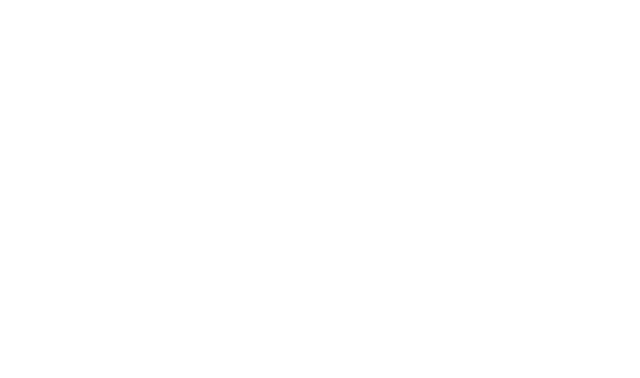
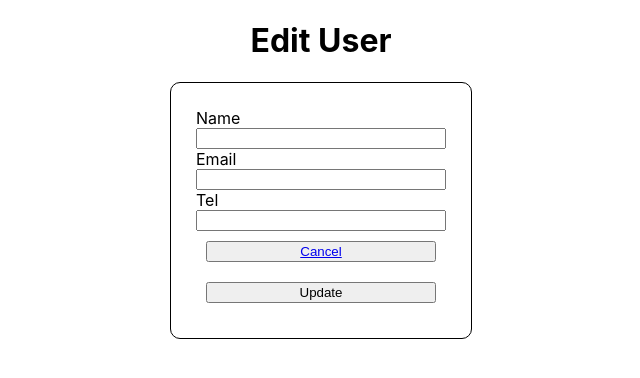
Before and after one commit to LEstebanR/prueba365frontend, a React (Create React App) app: page /edituser/1 in a window 1280 px wide. Before the commit this address had no page. Shown: the top 378 px of the page, without its empty margins (319-959 px from the left). Built offline with nearby package versions, Linux system fonts and the light colour scheme.

Commit message:
add edit user page

```diff
--- a/src/App.js
+++ b/src/App.js
@@ -7,6 +7,7 @@
 import Books from './pages/Books.jsx'
 import CreateBook from './pages/CreateBook.jsx'
 import Unavailables from './pages/Unavailables.jsx'
+import EditUser from './pages/EditUser.jsx'
 
 function App() {
   return (
@@ -18,6 +19,7 @@
       <Route path="/createuser" element={<CreateUser/>}/>
       <Route path="/availables" element={<Availables/>}/>
       <Route path="/unavailables" element={<Unavailables/>}/>
+      <Route path="/edituser/:id" element={<EditUser/>}/>
     </Routes>
 
   );
--- /dev/null
+++ b/src/pages/EditUser.jsx
@@ -0,0 +1,50 @@
+import { Link } from "react-router-dom"
+import { useState } from "react"
+import axios from "axios"
+import history from "../utils/history"
+import '../assets/styles/createuser.css'
+
+const EditUser = () => {
+  const [newUser, setNewUser] = useState({})
+
+  const getName = (e) => {
+    setNewUser({ ...newUser, name: e.target.value })
+  }
+
+  const getEmail = (e) => {
+    setNewUser({ ...newUser, email: e.target.value })
+  }
+
+  const getTel = (e) => {
+    setNewUser({ ...newUser, tel: e.target.value })
+  }
+
+  const updateUser = (e) => {
+    // e.preventDefault()
+    // axios.post("https://library365backend.herokuapp.com/users", user)
+    //   .then(res => {
+    //     console.log(res, user)
+    //     history.push("/users")
+    //     window.location.reload()
+    //   })
+    //   .catch(err => console.log(err, user))
+  }
+
+  return (
+    <div className="createUser">
+      <h1>Edit User</h1>
+      <form>
+        <label>Name</label>
+        <input type="text" name="name" onChange={getName}/>
+        <label>Email</label>
+        <input type="text" name="email" onChange={getEmail} />
+        <label>Tel</label>
+        <input type="text" name="tel" onChange={getTel}/>
+        <button><Link to="/users">Cancel</Link></button>
+        <button onClick={updateUser}>Update</button>
+      </form>
+    </div>
+  )
+}
+
+export default EditUser
--- a/src/pages/Users.jsx
+++ b/src/pages/Users.jsx
@@ -1,6 +1,7 @@
 import axios from "axios"
 import { useState, useEffect } from "react"
 import { Link } from "react-router-dom"
+import history from "../utils/history"
 import '../assets/styles/users.css'
 
 
@@ -18,7 +19,11 @@
     getUsers()
   }, [])
 
-  console.log(users)
+  const goToEditPage = (e) => {
+    history.push(`/edituser/${e.target.value}`)
+    window.location.reload()
+
+  }
 
   return (
     <div className="users">
@@ -46,7 +51,7 @@
                 <td>{user.tel}</td>
                 <td></td>
                 <td>
-                  <button>Edit</button>
+                  <button onClick={goToEditPage} value={user._id}>Edit</button>
                   <button>Delete</button>
                   <button>Loan</button>
                 </td>
```
